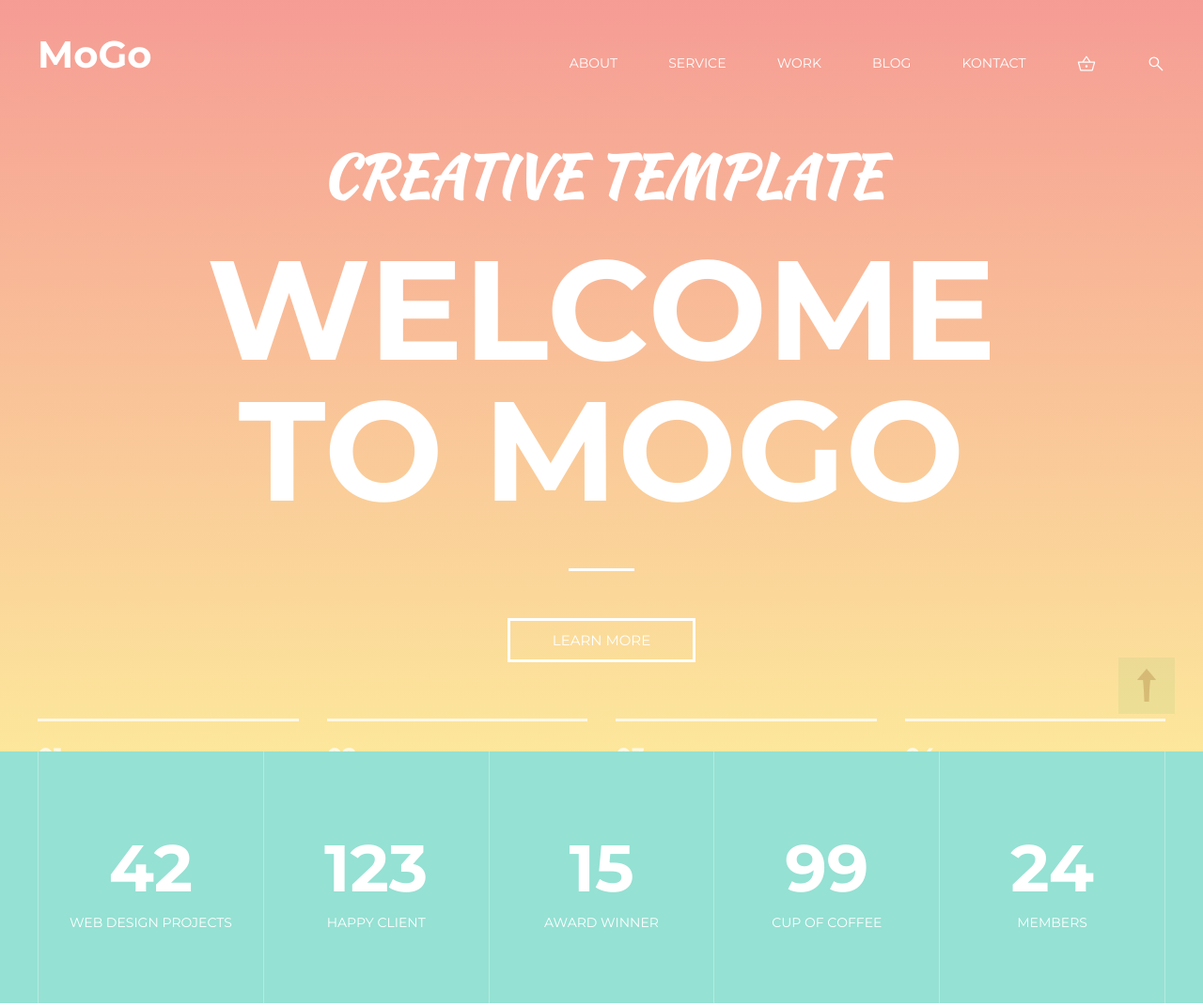
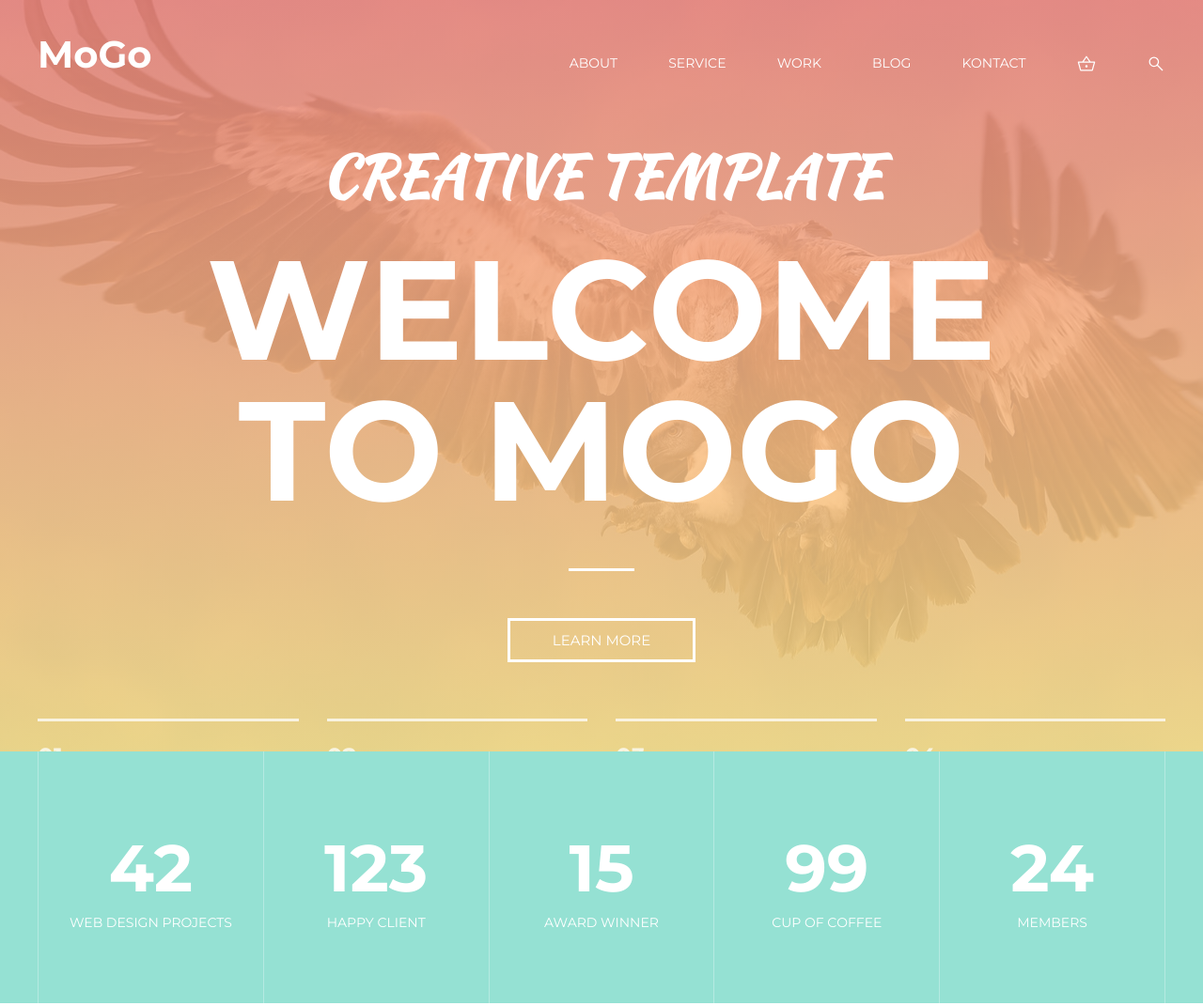
Before and after one commit to DmitryChekannikov/MO_GO, a plain HTML site: page index.html in a window 1280 px wide. Shown: the top 1071 px of the page at 94% size. Drawn offline with Linux system fonts and the light colour scheme.

Commit message:
C:/Program Files/Git/

```diff
--- a/css/header.css
+++ b/css/header.css
@@ -7,7 +7,7 @@
     padding-right: 25px;
     color: var(--text-color-white);
     background: #ffffff;
-    background: url("../img/picture3.png") no-repeat center;
+    background: url("../img/picture3.jpg") no-repeat center;
     background-size: cover;
     z-index: 199;
 }
```
